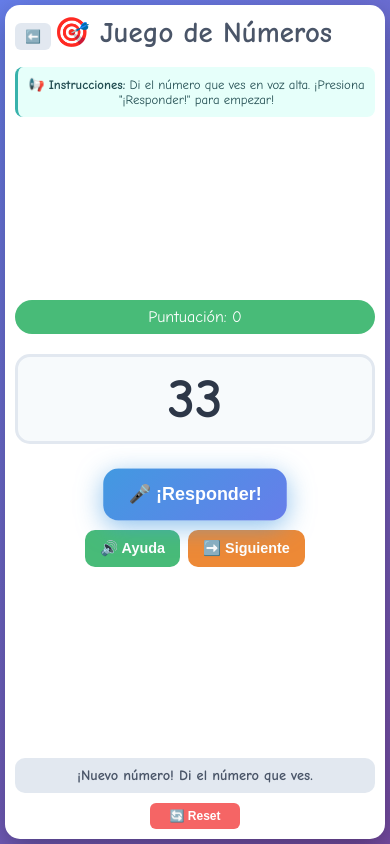
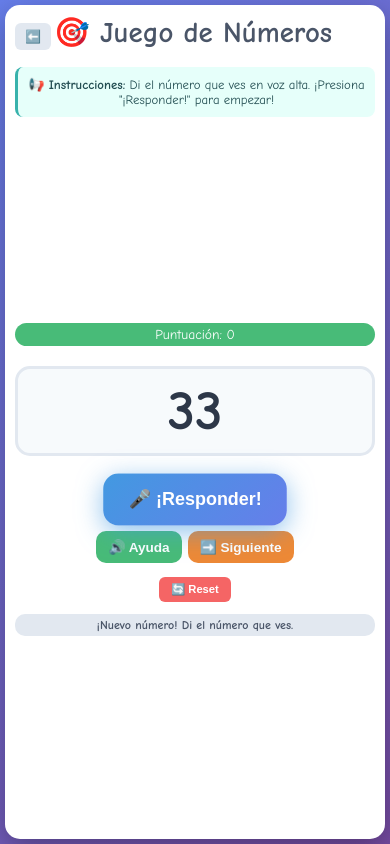
Before and after one commit to mgiachetti/kids-games, a plain HTML site: page numeros.html in a window 390 px wide. Drawn offline with Linux system fonts and the light colour scheme.

Commit message:
Resize to fit screen

```diff
--- a/numeros.html
+++ b/numeros.html
@@ -215,21 +215,44 @@
                 margin: 10px 0;
             }
 
+            .buttons {
+                margin: 8px 0 0 0;
+                gap: 6px;
+            }
+
             .button-row {
-                gap: 8px;
+                gap: 6px;
             }
 
             button {
-                min-width: 90px;
-                padding: 10px 15px;
-                font-size: 0.9em;
+                min-width: 80px;
+                padding: 8px 12px;
+                font-size: 0.85em;
             }
 
             .feedback {
-                font-size: 0.9em;
-                padding: 8px;
-                margin: 8px 0;
-                min-height: 35px;
+                font-size: 0.75em;
+                padding: 4px;
+                margin: 6px 0 2px 0;
+                min-height: 20px;
+            }
+
+            .voice-status {
+                margin: 3px 0;
+                padding: 4px;
+                font-size: 0.75em;
+            }
+
+            .score {
+                padding: 4px 10px;
+                margin-bottom: 5px;
+                font-size: 0.85em;
+            }
+
+            #resetBtn {
+                padding: 6px 12px !important;
+                font-size: 0.7em !important;
+                min-width: 70px;
             }
         }
 
@@ -260,7 +283,7 @@
             📢 <strong>Instrucciones:</strong> Di el número que ves en voz alta. ¡Presiona "¡Responder!" para empezar!
         </div>
 
-        <div class="main-content" style="flex: 1; display: flex; flex-direction: column; justify-content: center;">
+        <div class="main-content" style="flex: 1; display: flex; flex-direction: column; justify-content: center; min-height: 0;">
             <div class="score" style="margin-bottom: 10px;">
                 Puntuación: <span id="score">0</span>
             </div>
@@ -278,18 +301,17 @@
                     <button id="speakBtn" class="btn-secondary">🔊 Ayuda</button>
                     <button id="nextBtn" class="btn-accent">➡️ Siguiente</button>
                 </div>
+                <div class="button-row" style="margin-top: 8px;">
+                    <button id="resetBtn" style="background: #f56565; color: white; padding: 6px 12px; font-size: 0.75em; border: none; border-radius: 6px; cursor: pointer; font-weight: bold; transition: all 0.3s ease;" onmouseover="this.style.background='#e53e3e'" onmouseout="this.style.background='#f56565'">
+                        🔄 Reset
+                    </button>
+                </div>
+                <div id="voiceStatus" class="voice-status" style="display: none;"></div>
+                <div id="feedback" class="feedback neutral">¡Presiona "¡Responder!" para comenzar!</div>
             </div>
         </div>
 
-        <div class="bottom-section">
-            <div id="voiceStatus" class="voice-status" style="display: none;"></div>
-            <div id="feedback" class="feedback neutral">¡Presiona "¡Responder!" para comenzar!</div>
-
-            <div style="text-align: center; margin-top: 10px;">
-                <button id="resetBtn" style="background: #f56565; color: white; padding: 6px 12px; font-size: 0.75em; border: none; border-radius: 6px; cursor: pointer; font-weight: bold; transition: all 0.3s ease;" onmouseover="this.style.background='#e53e3e'" onmouseout="this.style.background='#f56565'">
-                    🔄 Reset
-                </button>
-            </div>
+        <div class="bottom-section" style="flex-shrink: 0;">
         </div>
     </div>
 
@@ -300,7 +322,7 @@
                 this.score = 0;
                 this.recognition = null;
                 this.synthesis = null;
-                this.lastActionWasSpeak = false;
+                this.speakWasUsed = false;
                 this.processingAnswer = false;
 
                 this.initElements();
@@ -328,8 +350,8 @@
                     this.recognition = new SpeechRecognition();
                     this.recognition.lang = 'es-AR';
                     this.recognition.continuous = false;
-                    this.recognition.interimResults = true;
-                    this.recognition.maxAlternatives = 3;
+                    this.recognition.interimResults = false;
+                    this.recognition.maxAlternatives = 1;
 
                     this.recognition.onstart = () => {
                         console.log('Reconocimiento iniciado');
@@ -405,12 +427,11 @@
                 this.numberDisplay.textContent = this.currentNumber;
                 this.showFeedback('¡Nuevo número! Di el número que ves.', 'neutral');
                 this.processingAnswer = false;
-                this.lastActionWasSpeak = false;
+                this.speakWasUsed = false;
             }
 
             startListening() {
                 if (this.recognition) {
-                    this.lastActionWasSpeak = false;
                     try {
                         this.recognition.start();
                     } catch (error) {
@@ -421,7 +442,7 @@
             }
 
             speakNumber() {
-                this.lastActionWasSpeak = true;
+                this.speakWasUsed = true;
                 this.speakText(this.numberToSpanish(this.currentNumber));
             }
 
@@ -434,14 +455,11 @@
                 const voices = this.synthesis.getVoices();
                 console.log('Voces disponibles:', voices.map(v => `${v.name} (${v.lang})`));
 
-                // Buscar voz femenina argentina/latina
-                const femaleVoice = voices.find(voice =>
-                    voice.lang === 'es-AR' && (voice.name.toLowerCase().includes('female') || voice.name.toLowerCase().includes('mujer'))
-                ) || voices.find(voice =>
-                    voice.lang.startsWith('es') && (voice.name.toLowerCase().includes('female') || voice.name.toLowerCase().includes('mujer'))
-                ) || voices.find(voice => voice.lang === 'es-AR'
-                ) || voices.find(voice => voice.lang.startsWith('es'));
-
+                const femaleVoice = (
+                  voices.find((v) => v.name.toLowerCase().includes('paulina')) ||
+                  voices.find((v) => v.name.includes('es-AR') || v.lang === 'es-AR') ||
+                  voices.find((v) => v.name.includes('es-MX') || v.lang === 'es-MX')
+                );
                 const utterance = new SpeechSynthesisUtterance(message);
 
                 if (femaleVoice) {
@@ -453,7 +471,7 @@
                 }
 
                 utterance.rate = 0.8;
-                utterance.pitch = 1.3;  // Tono más agudo para sonar más femenino
+                utterance.pitch = 1.1;  // Tono más agudo para sonar más femenino
                 utterance.volume = 1.0;
 
                 this.synthesis.speak(utterance);
@@ -469,7 +487,7 @@
                 if (spokenNumber === this.currentNumber) {
                     this.processingAnswer = true;
                     // Solo dar puntos si no fue después de usar el botón de hablar
-                    if (!this.lastActionWasSpeak) {
+                    if (!this.speakWasUsed) {
                         this.score++;
                         this.saveScore();
                         this.scoreElement.textContent = this.score;
```
